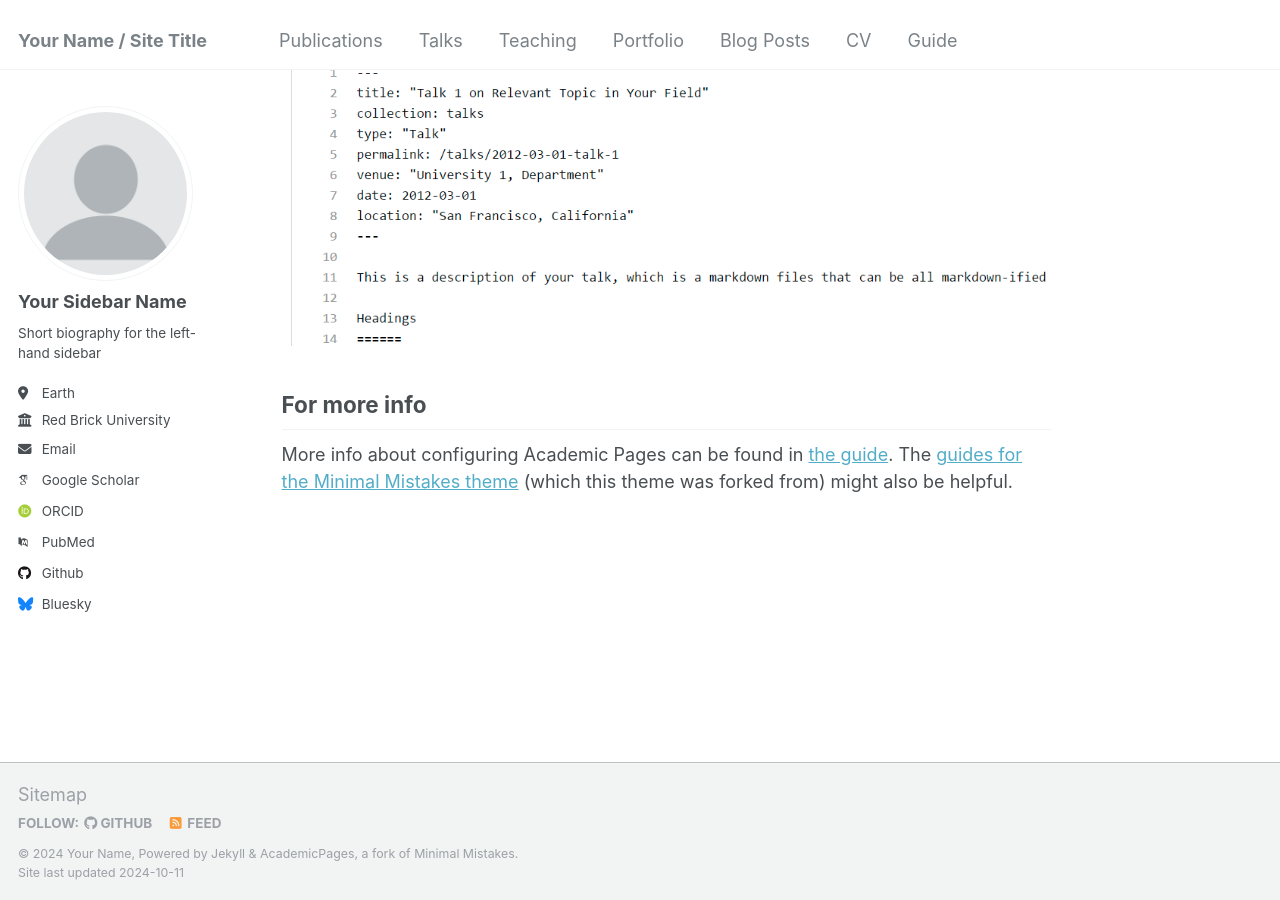
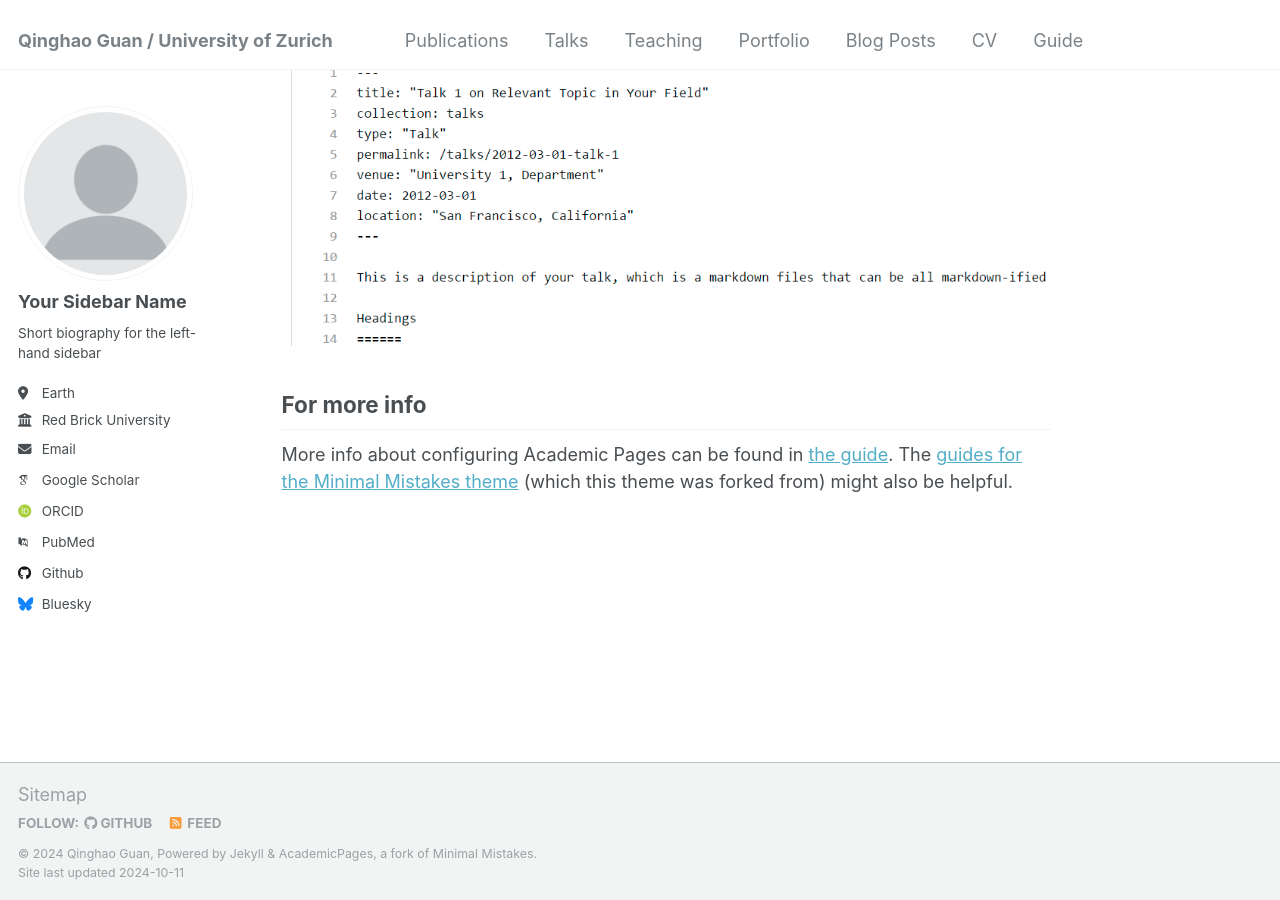
Before and after one commit to Qinghao-Guan/qinghao.guan.github.io, a Jekyll site: the page built from _pages/about.md, in a window 1280 px wide and 900 px high, scrolled down 2643 px. Built offline with Jekyll 4.4.1, drawn with Linux system fonts in a browser that asks for light colours; some web fonts are replaced.

Commit message:
Update _config.yml

```diff
--- a/_config.yml
+++ b/_config.yml
@@ -8,11 +8,11 @@
 
 # Basic Site Settings
 locale                   : "en-US"
-title                    : "Your Name / Site Title"
+title                    : "Qinghao Guan / University of Zurich"
 title_separator          : "-"
-name                     : &name "Your Name"
-description              : &description "personal description"
-url                      : https://academicpages.github.io # the base hostname & protocol for your site e.g. "https://mmistakes.github.io"
+name                     : &name "Qinghao Guan"
+description              : &description "Qinghao Guan worked as a Student Assistant at the Computational Social and Communication Science division, Department of Communication and Media Research, UZH since September 2024. He will change his function soon to a Teaching and Research Assistant. Previously, I was a master's student in Computational Linguistics at the University of Zurich. My research interests broadly include textual analysis in digital humanities and text mining for social media. Specifically, my recent research was on how Large Language Models (LLMs) convey and communicate information."
+url                      : https://qinghao.guan.github.io   # the base hostname & protocol for your site
 baseurl                  : "" # the subpath of your site, e.g. "/blog"
 repository               : "academicpages/academicpages.github.io"
 
```
